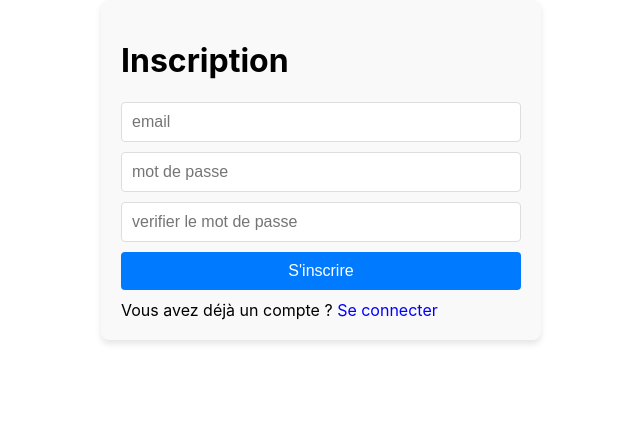
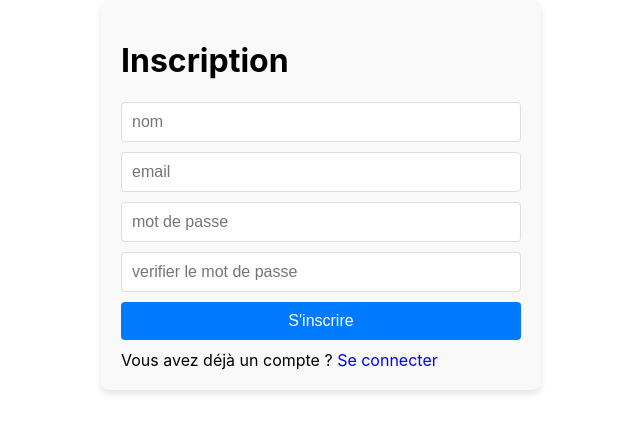
Before and after one commit to OthmaneB-Pro/ChatLink, a React (Create React App) app: page / in a window 1280 px wide. Shown: the top 432 px of the page, without its empty margins (319-959 px from the left). Built offline with nearby package versions, Linux system fonts and the light colour scheme.

Commit message:
✨ T02 : Login > Add username to form login

```diff
--- a/src/components/pages/login/LoginPage.tsx
+++ b/src/components/pages/login/LoginPage.tsx
@@ -7,13 +7,14 @@ import { useNavigate } from "react-router-dom";
 import { useUserStore } from "../../../store/useUserStore";
 
 type FormValues = {
+  username: string;
   email: string;
   password: string;
   verifyPassword: string;
 };
 export default function LoginPage() {
   const navigate = useNavigate();
-  const { setUser } = useUserStore()
+  const { setUser } = useUserStore();
   const {
     register,
     handleSubmit,
@@ -23,12 +24,14 @@ export default function LoginPage() {
 
   const onSubmit = (data: FormValues) => {
     console.log(data);
-    setUser({ username: data.email, password: data.password});
+    setUser({ username: data.username, password: data.password });
     navigate("/menu");
   };
   return (
     <StyledForm onSubmit={handleSubmit(onSubmit)}>
       <h1>{isLogin ? "Connexion" : "Inscription"}</h1>
+      <input {...register("username")} placeholder="nom" />
+      {errors.username && <p>{errors.username.message}</p>}
       <input {...register("email")} placeholder="email" />
       {errors.email && <p>{errors.email.message}</p>}
       <input
--- a/src/components/pages/login/yupSchema.ts
+++ b/src/components/pages/login/yupSchema.ts
@@ -1,6 +1,7 @@
 import * as yup from "yup";
 
 export const yupSchema = yup.object().shape({
+  username: yup.string().required("Un nom d'utilisateur est requis").min(4),
   email: yup.string().required("Un email est requis").email("Email non valide"),
   password: yup
     .string()
--- a/src/store/useUserStore.tsx
+++ b/src/store/useUserStore.tsx
@@ -4,6 +4,7 @@ type UserStoreType = {
   username: string;
   password: string;
   picture: string;
+  status : "Disponible" | "Indisponible";
   setUser: (data: Partial<UserStoreType>) => void;
 };
 
@@ -11,5 +12,6 @@ export const useUserStore = create<UserStoreType>((set) => ({
   username: "",
   password: "",
   picture: "",
+  status : "Disponible",
   setUser: (data) => set((state) => ({ ...state, ...data })),
 }));
```
